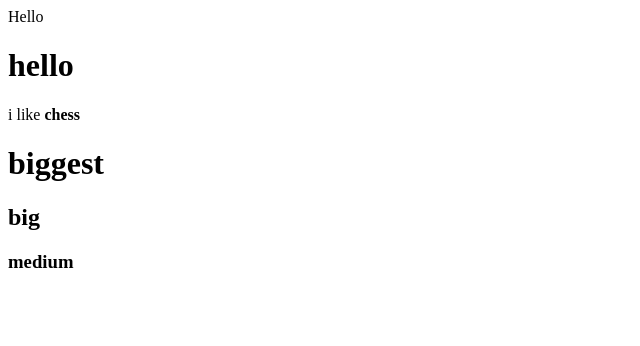
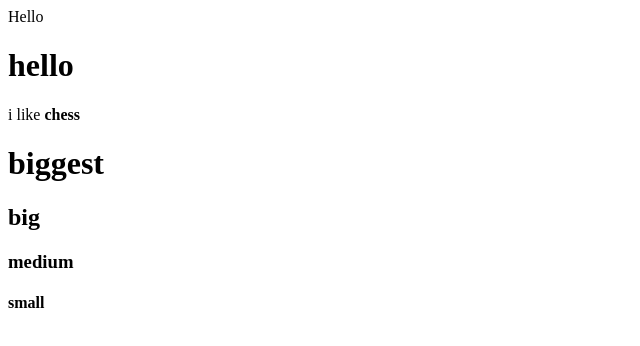
Before and after one commit to agfs-takunda/agfs-takunda, a plain HTML site: page index.html in a window 1280 px wide. Shown: the full height of the page, 0-640 px from the left. Drawn offline with Linux system fonts and the light colour scheme.

Commit message:
Update index.html

```diff
--- a/index.html
+++ b/index.html
@@ -4,3 +4,4 @@ i like <b>chess</b>
 <h1>biggest</h1>
 <h2>big</h2>
 <h3>medium</h3>
+<h4>small</h4>
```
